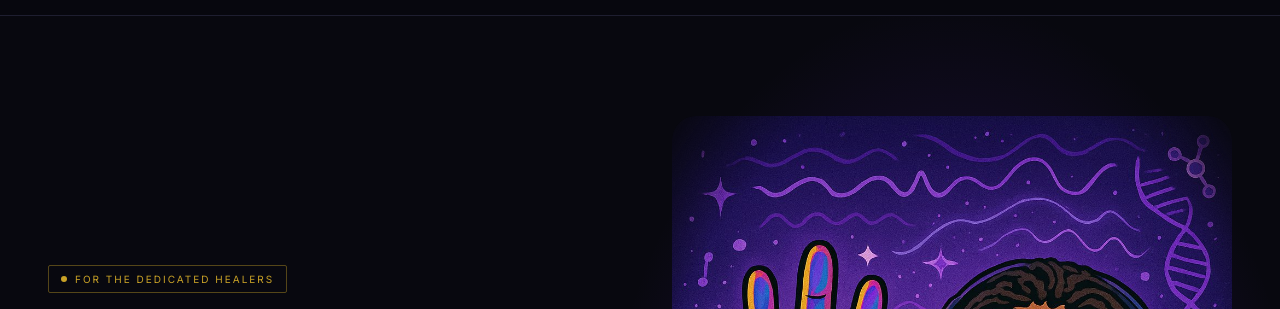
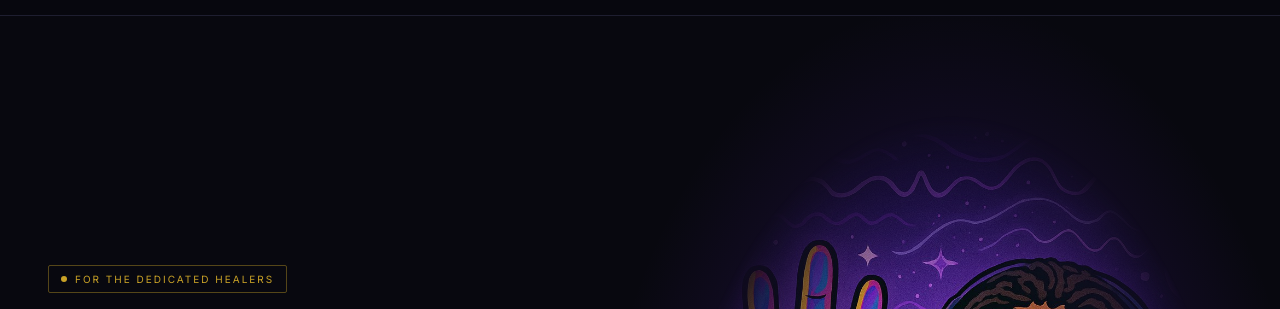
Before and after one commit to semira-byte/tip-website, a plain HTML site: page about.html in a window 1280 px wide. Shown: the part 63-372 px from the top of the page. Drawn offline with Linux system fonts and the light colour scheme.

Commit message:
Fade About page cover art uniformly around all edges
The mask used default farthest-corner sizing, so it only faded near
the corners while the flat top/bottom/left/right edges stayed sharp.
Switched to closest-side sizing so the fade reaches every edge
midpoint equally, giving a uniform vignette around the whole photo.

```diff
--- a/style.css
+++ b/style.css
@@ -619,8 +619,8 @@ footer {
   display: block;
   border-radius: 24px;
   box-shadow: 0 24px 48px rgba(0, 0, 0, 0.5);
-  -webkit-mask-image: radial-gradient(ellipse at center, black 78%, transparent 100%);
-  mask-image: radial-gradient(ellipse at center, black 78%, transparent 100%);
+  -webkit-mask-image: radial-gradient(ellipse closest-side at center, black 55%, transparent 100%);
+  mask-image: radial-gradient(ellipse closest-side at center, black 55%, transparent 100%);
 }
 
 .about-hero h1 {
```
